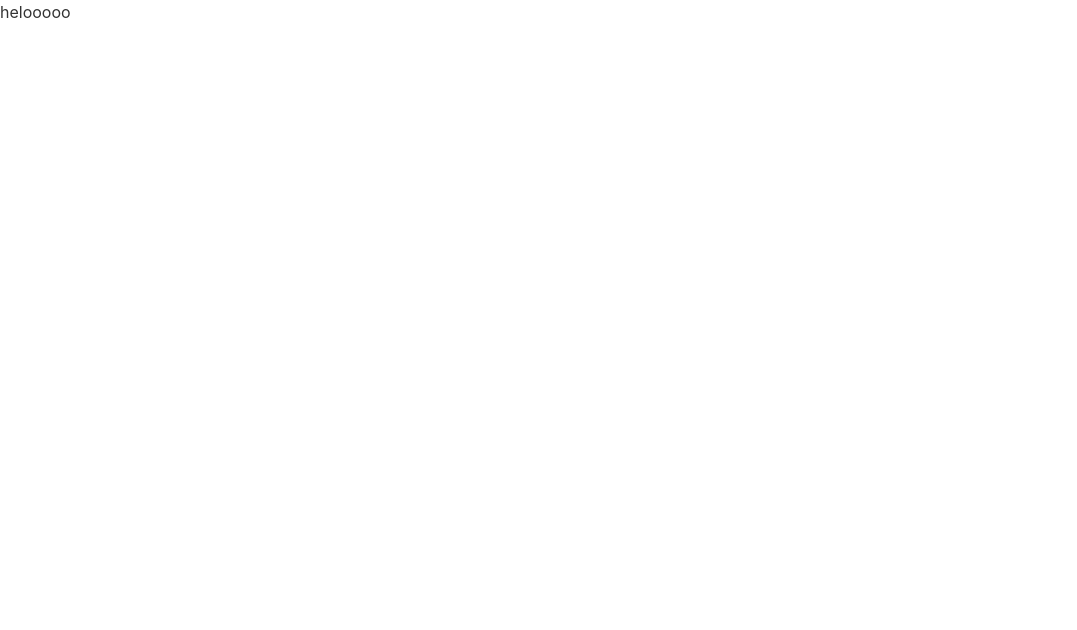
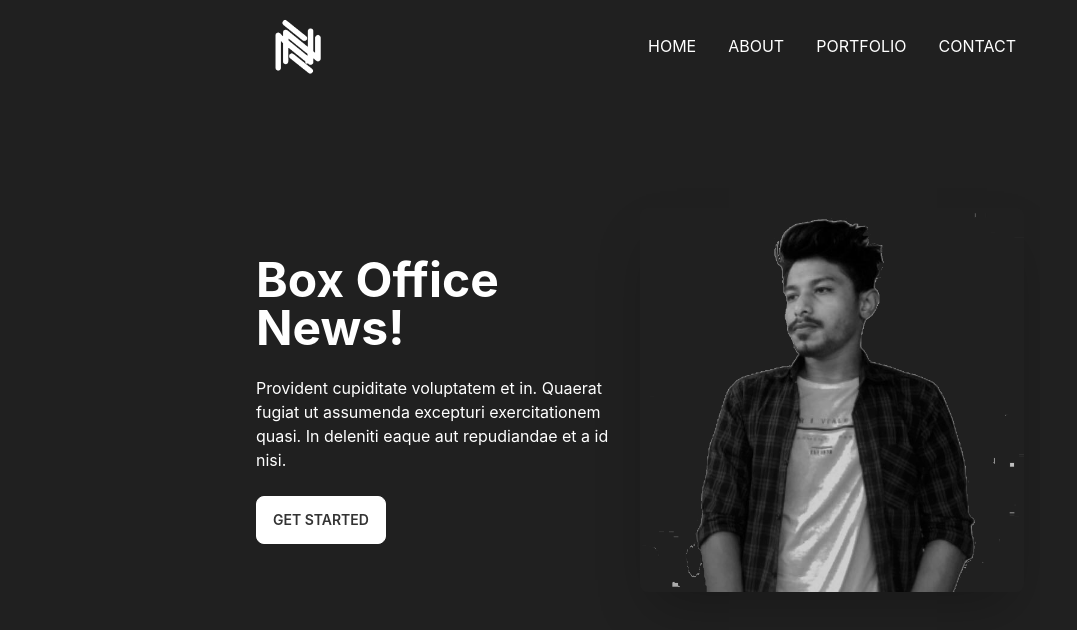
Before and after one commit to neyaznafiz/My-portfolio-neyaznafiz-client, a React (Create React App) app: page /home in a window 1280 px wide. Shown: the top 630 px of the page, without its empty margins (0-1077 px from the left). Built offline with nearby package versions, Linux system fonts and the light colour scheme; the HTML template or start-up script is replaced by a standard one.

Commit message:
file added and

```diff
--- a/src/App.js
+++ b/src/App.js
@@ -1,9 +1,28 @@
+import { Route, Routes } from "react-router-dom";
+import Home from "./Pages/Home/Home";
+import Navbar from "./Components/Navbar";
+import Starting from "./Components/Starting";
+import About from "./Pages/About";
+import Portfolio from "./Pages/Portfolio";
+import Contact from "./Pages/Contact";
 
 
 function App() {
   return (
-    <div>
-   <h2>helooooo</h2>
+    <div className="bg-neutral">
+
+      <Navbar>
+        <Routes>
+
+          <Route path="/" element={<Starting></Starting>} />
+          <Route path='/home' element={<Home></Home>} />
+          <Route path='/about' element={<About></About>} />
+          <Route path='/portfolio' element={<Portfolio></Portfolio>} />
+          <Route path='/contact' element={<Contact></Contact>} />
+
+        </Routes>
+      </Navbar>
+
     </div>
   );
 }
--- /dev/null
+++ b/src/Components/Navbar.js
@@ -0,0 +1,73 @@
+import { motion } from 'framer-motion';
+import { Link } from 'react-router-dom';
+import Logo from '../Assets/Logo.png'
+
+const Navbar = ({ children }) => {
+    return (
+        <div className='bg-neutral text-primary lg:px-60'>
+
+            <div class="drawer drawer-end">
+                <input id="my-drawer-3" type="checkbox" class="drawer-toggle" />
+                <div class="drawer-content flex flex-col ">
+                    {/* <!-- Navbar --> */}
+                    <motion.div class="w-full navbar bg-transparent"
+                    initial={{y: -250}}
+                    animate={{y: -10}}
+                    >
+                        <div class="flex-1">
+                            <img src={Logo} alt="" className='h-24' />
+                        </div>
+                        <div class="flex-none lg:hidden">
+                            <label for="my-drawer-3" class="btn btn-square btn-ghost">
+                                <svg xmlns="http://www.w3.org/2000/svg" class="h-5 w-5" fill="none" viewBox="0 0 24 24" stroke="currentColor"><path stroke-linecap="round" stroke-linejoin="round" stroke-width="2" d="M4 6h16M4 12h16M4 18h7" /></svg>
+                            </label>
+                        </div>
+                        <div class="flex-none hidden lg:block">
+                            <ul class="menu menu-horizontal">
+                                {/* <!-- Navbar menu content here --> */}
+                                <li>
+                                    <Link to='/home' className=''>HOME</Link>
+                                </li>
+                                <li>
+                                    <Link to='/about' className=''>ABOUT</Link>
+                                </li>
+                                <li>
+                                    <Link to='/portfolio' className=''>PORTFOLIO</Link>
+                                </li>
+                                <li>
+                                    <Link to='/contact' className=''>CONTACT</Link>
+                                </li>
+
+                            </ul>
+                        </div>
+                    </motion.div>
+                    {/* <!-- Page content here --> */}
+                    {children}
+                </div>
+                <div class="drawer-side text-black">
+                    <label for="my-drawer-3" class="drawer-overlay"></label>
+                    <ul class="menu p-4 overflow-y-auto w-80 bg-base-100">
+                        {/* <!-- Sidebar content here --> */}
+                        <li>
+                            <Link to='/home' className=''>HOME</Link>
+                        </li>
+                        <li>
+                            <Link to='/about' className=''>ABOUT</Link>
+                        </li>
+                        <li>
+                            <Link to='/portfolio' className=''>PORTFOLIO</Link>
+                        </li>
+                        <li>
+                            <Link to='/contact' className=''>CONTACT</Link>
+                        </li>
+
+                    </ul>
+
+                </div>
+            </div>
+
+        </div>
+    );
+};
+
+export default Navbar;
--- /dev/null
+++ b/src/Components/Starting.js
@@ -0,0 +1,14 @@
+import React from 'react';
+import { useNavigate } from 'react-router-dom';
+
+const Starting = ({children}) => {
+    const navigate = useNavigate()
+    navigate('/home')
+    return (
+        <div className='bg-neutral h-screen text-white'>
+        <button onClick={navigate}>get started</button>
+        </div>
+    );
+};
+
+export default Starting;
--- /dev/null
+++ b/src/Pages/About.js
@@ -0,0 +1,11 @@
+import React from 'react';
+
+const About = () => {
+    return (
+        <div>
+            about
+        </div>
+    );
+};
+
+export default About;
--- /dev/null
+++ b/src/Pages/Contact.js
@@ -0,0 +1,11 @@
+import React from 'react';
+
+const Contact = () => {
+    return (
+        <div>
+            contact
+        </div>
+    );
+};
+
+export default Contact;
--- /dev/null
+++ b/src/Pages/Home/Banner.js
@@ -0,0 +1,24 @@
+import { motion } from 'framer-motion';
+import React from 'react';
+import neyaz from '../../Assets/neyaz.png'
+
+const Banner = () => {
+    return (
+        <motion.div class=" pt-20"
+        initial={{opacity: 0}}
+        animate={{opacity: 1}}
+        >
+            <div class="hero-content flex-col lg:flex-row-reverse ">
+                <img src={neyaz} class="max-w-sm rounded-lg shadow-2xl" alt='' />
+                <div>
+                    <h1 class="text-5xl font-bold">Box Office News!</h1>
+                    <p class="py-6">Provident cupiditate voluptatem et in. Quaerat fugiat ut assumenda excepturi exercitationem quasi. In deleniti eaque aut repudiandae et a id nisi.</p>
+                    <button class="btn btn-primary">Get Started</button>
+                </div>
+            </div>
+        </motion.div>
+
+    );
+};
+
+export default Banner;
--- /dev/null
+++ b/src/Pages/Home/Home.js
@@ -0,0 +1,12 @@
+import React from 'react';
+import Banner from './Banner';
+
+const Home = () => {
+    return (
+        <div className='text-primary'>
+            <Banner></Banner>
+        </div>
+    );
+};
+
+export default Home;
--- /dev/null
+++ b/src/Pages/Portfolio.js
@@ -0,0 +1,11 @@
+import React from 'react';
+
+const Portfolio = () => {
+    return (
+        <div>
+            portfolio
+        </div>
+    );
+};
+
+export default Portfolio;
--- a/tailwind.config.js
+++ b/tailwind.config.js
@@ -9,7 +9,7 @@ module.exports = {
           "primary": "#ffffff",
           "secondary": "#dca54c",
           "accent": "#d69224",
-          "neutral": "#3D4451",
+          "neutral": "#202020",
           "base-100": "#FFFFFF",
           "info": "#3ABFF8",
           "success": "#36D399",
```
Also changed, not shown: src/Assets/Logo.png (added), src/Assets/neyaz.png (added).
